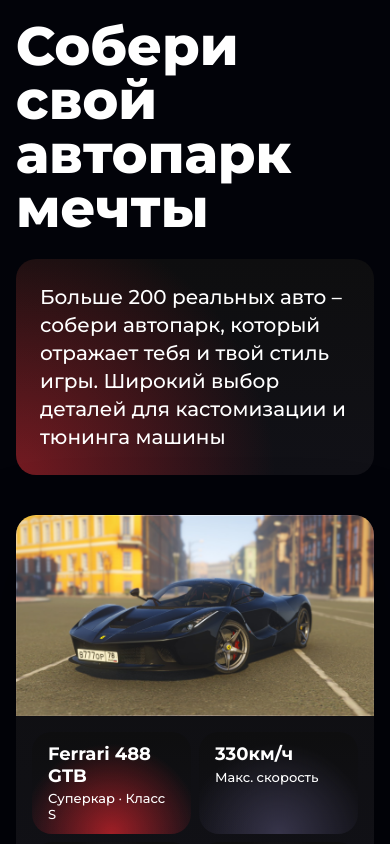
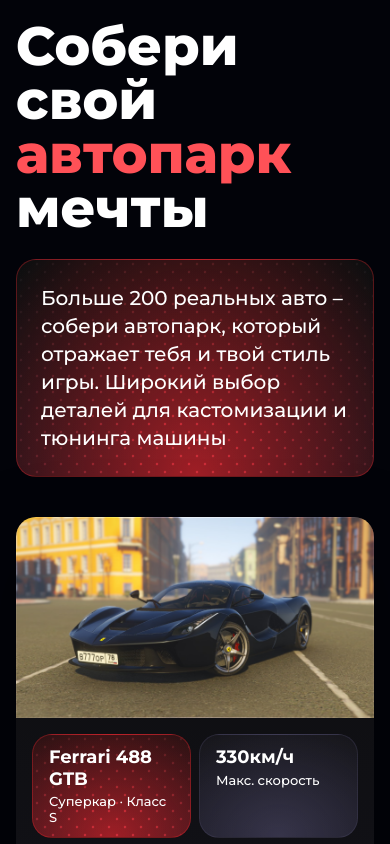
Before and after one commit to skvortsas/region, a Next.js app: page / in a window 390 px wide. Shown: the part 4240-5084 px from the top of the page. Built offline with nearby package versions, Linux system fonts and the light colour scheme; no server answers.

Commit message:
refactor: Cars block with red blocks

```diff
--- a/app/globals.css
+++ b/app/globals.css
@@ -69,6 +69,32 @@
   }
 }
 
+.promo-card {
+  background: linear-gradient(
+    180deg,
+    rgba(14, 14, 15, 0.5) 0%,
+    rgba(17, 17, 23, 0.5) 100%
+  );
+}
+
+.promo-code-panel {
+  background: radial-gradient(
+    85.47% 147.75% at 50% 100%,
+    #ff7c81 0%,
+    #ff2830 100%
+  );
+  box-shadow: inset 0 0 0 1px rgba(255, 40, 48, 0.9);
+}
+
+.promo-timer-panel {
+  background: radial-gradient(
+    85.47% 266.67% at 50% 100%,
+    rgba(35, 33, 49, 0.6) 0%,
+    rgba(35, 33, 49, 0) 100%
+  );
+  box-shadow: inset 0 0 0 1px rgba(255, 40, 48, 0.55);
+}
+
 /* Gradient utilities */
 :root {
   --gradient-brand: linear-gradient(to bottom, #ff2830, #ff686e);
--- a/components/sections/Cars.tsx
+++ b/components/sections/Cars.tsx
@@ -87,8 +87,8 @@
             key={`${car.name}-${stat.label}`}
             className={
               stat.kind === "name"
-                ? "rounded-card bg-[radial-gradient(circle_at_50%_100%,rgba(255,40,48,0.6),transparent_70%),linear-gradient(to_bottom,#0e0e0f,#111117)] lg:rounded-t-none lg:rounded-bl-card lg:rounded-br-none"
-                : "rounded-card bg-[radial-gradient(circle_at_50%_100%,rgba(80,76,108,0.6),transparent_70%),linear-gradient(to_bottom,#0e0e0f,#111117)] lg:rounded-none last:lg:rounded-br-card"
+                ? "relative overflow-hidden rounded-card border border-[rgba(255,40,48,0.3)] bg-[radial-gradient(ellipse_110%_147%_at_50%_100%,rgba(255,40,48,0.6),rgba(255,40,48,0)_100%),linear-gradient(to_bottom,#0e0e0f,#111117)] before:pointer-events-none before:absolute before:inset-0 before:bg-[url('/images/diamond-pattern.svg')] before:bg-[length:16px_16px] before:bg-repeat before:opacity-60 before:mix-blend-overlay lg:rounded-t-none lg:rounded-bl-card lg:rounded-br-none"
+                : "rounded-card border border-[rgba(80,76,108,0.3)] bg-[radial-gradient(ellipse_109%_147%_at_50%_100%,rgba(80,76,108,0.6),rgba(80,76,108,0)_100%),linear-gradient(to_bottom,#0e0e0f,#111117)] lg:rounded-none last:lg:rounded-br-card"
             }
           >
             <StatBadge kind={stat.kind} label={stat.label} value={stat.value} />
@@ -111,9 +111,9 @@
             id="cars-heading"
             className="max-w-[907px] text-[3.375rem] font-extrabold leading-none text-white lg:text-display"
           >
-            Собери свой автопарк мечты
+            Собери свой <span className="text-[#FF5157]">автопарк</span> мечты
           </h2>
-          <div className="rounded-card bg-[radial-gradient(circle_at_0%_100%,rgba(255,40,48,0.42),transparent_62%),linear-gradient(to_bottom,#0e0e0f,#111117)] p-6 md:p-8 lg:min-h-[166px] lg:max-w-[679px] lg:p-[34px]">
+          <div className="relative overflow-hidden rounded-card border border-[rgba(255,40,48,0.3)] bg-[radial-gradient(ellipse_68%_137%_at_50%_100%,rgba(255,40,48,0.6),rgba(255,40,48,0)_100%),linear-gradient(to_bottom,#0e0e0f,#111117)] p-6 before:pointer-events-none before:absolute before:inset-0 before:bg-[url('/images/diamond-pattern.svg')] before:bg-[length:16px_16px] before:bg-repeat before:opacity-60 before:mix-blend-overlay md:p-8 lg:min-h-[166px] lg:max-w-[679px] lg:p-[34px]">
             <p className="max-w-[451px] text-body font-medium leading-[1.4] text-white">
               Больше 200 реальных авто – собери автопарк, который отражает тебя
               и твой стиль игры. Широкий выбор деталей для кастомизации и
```
Also changed, not shown: public/images/diamond-pattern.svg (added), 1 other file (tests, documents, lock files or other folders).
